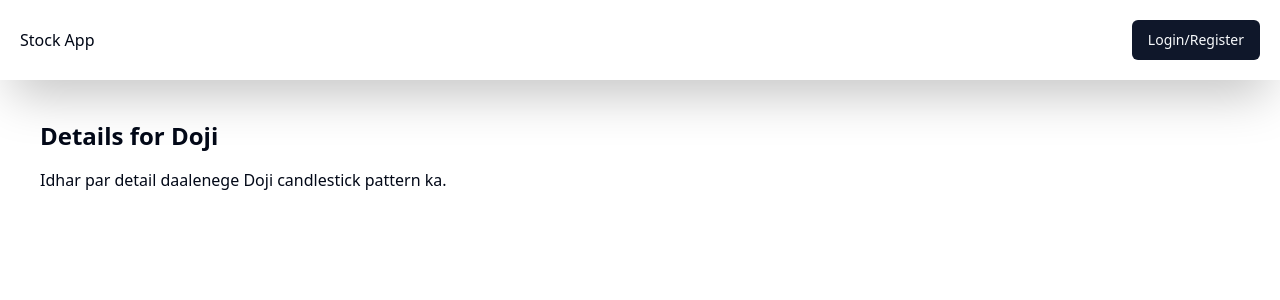
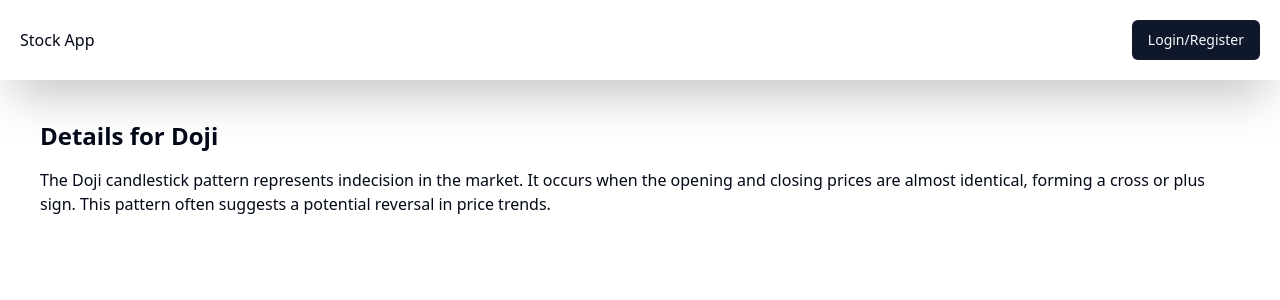
Before and after one commit to sugabubba7/StockAppFrontend, a React (Vite) app: page /candle/Doji in a window 1280 px wide. Shown: the top 300 px of the page. Built offline with nearby package versions, Linux system fonts and the light colour scheme.

Commit message:
candle Details added

```diff
--- a/src/pages/candleDetails/CandleDetails.jsx
+++ b/src/pages/candleDetails/CandleDetails.jsx
@@ -4,11 +4,24 @@ import { useParams } from 'react-router-dom';
 const CandleDetails = () => {
   const { candleName } = useParams();
 
+  const candleDetails = {
+    Doji: "The Doji candlestick pattern represents indecision in the market. It occurs when the opening and closing prices are almost identical, forming a cross or plus sign. This pattern often suggests a potential reversal in price trends.",
+    Hammer: "The Hammer is a bullish reversal pattern that forms at the end of a downtrend. It has a small real body and a long lower shadow, indicating strong buying pressure after a period of selling.",
+    Engulfing: "The Engulfing pattern can be bullish or bearish. In a bullish engulfing pattern, a larger green candle fully engulfs the previous red candle, signaling a reversal to an uptrend. Conversely, a bearish engulfing pattern involves a red candle engulfing the previous green candle.",
+    "Morning Star": "The Morning Star is a bullish reversal pattern that forms over three candles. It consists of a long bearish candle, a small-bodied candle (indicating indecision), and a long bullish candle, signaling the end of a downtrend.",
+    "Evening Star": "The Evening Star is the opposite of the Morning Star. It is a bearish reversal pattern with a long bullish candle, a small-bodied candle, and a long bearish candle, signaling the end of an uptrend.",
+    "Piercing Line": "The Piercing Line is a bullish reversal pattern that occurs in a downtrend. It consists of a long bearish candle followed by a bullish candle that opens lower but closes above the midpoint of the previous candle.",
+    "Dark Cloud Cover": "The Dark Cloud Cover is a bearish reversal pattern that forms in an uptrend. It consists of a long bullish candle followed by a bearish candle that opens above the previous high but closes below its midpoint.",
+    "Three White Soldiers": "The Three White Soldiers pattern is a bullish reversal pattern that consists of three consecutive long bullish candles with small wicks, indicating strong buying pressure and a reversal to an uptrend.",
+    Marubozu: "The Marubozu is a candlestick with no shadows, indicating strong momentum in the direction of the candle (either bullish or bearish). A green Marubozu suggests strong buying, while a red Marubozu indicates strong selling.",
+  };
+
+  const defaultMessage = "Details for this candlestick pattern are currently unavailable.";
+
   return (
     <div className="container mx-auto p-10">
       <h1 className="text-2xl font-bold">Details for {candleName}</h1>
-      <p className="mt-4">Idhar par detail daalenege {candleName} candlestick pattern ka.</p>
-
+      <p className="mt-4">{candleDetails[candleName] || defaultMessage}</p>
     </div>
   );
 };
```
